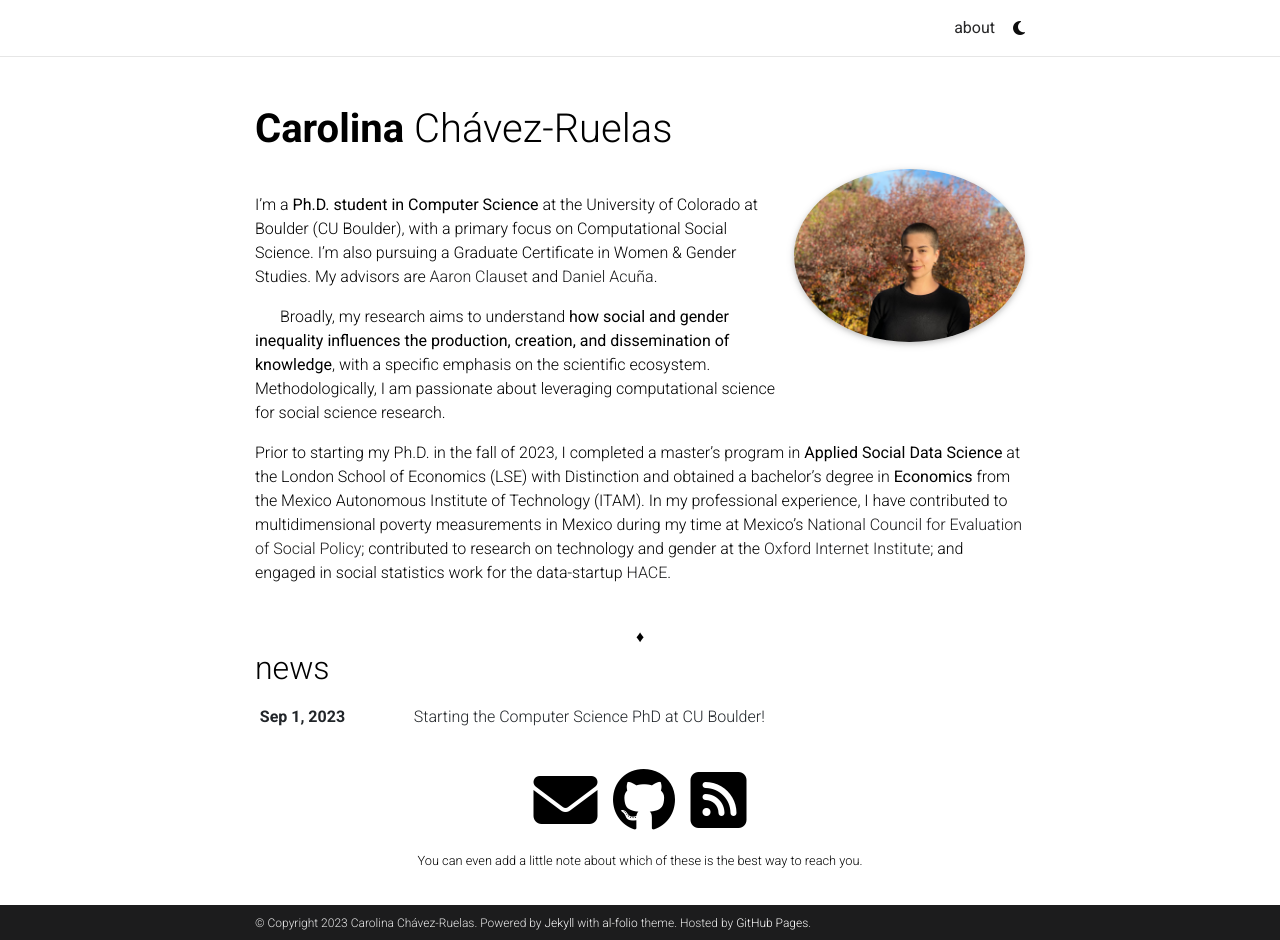
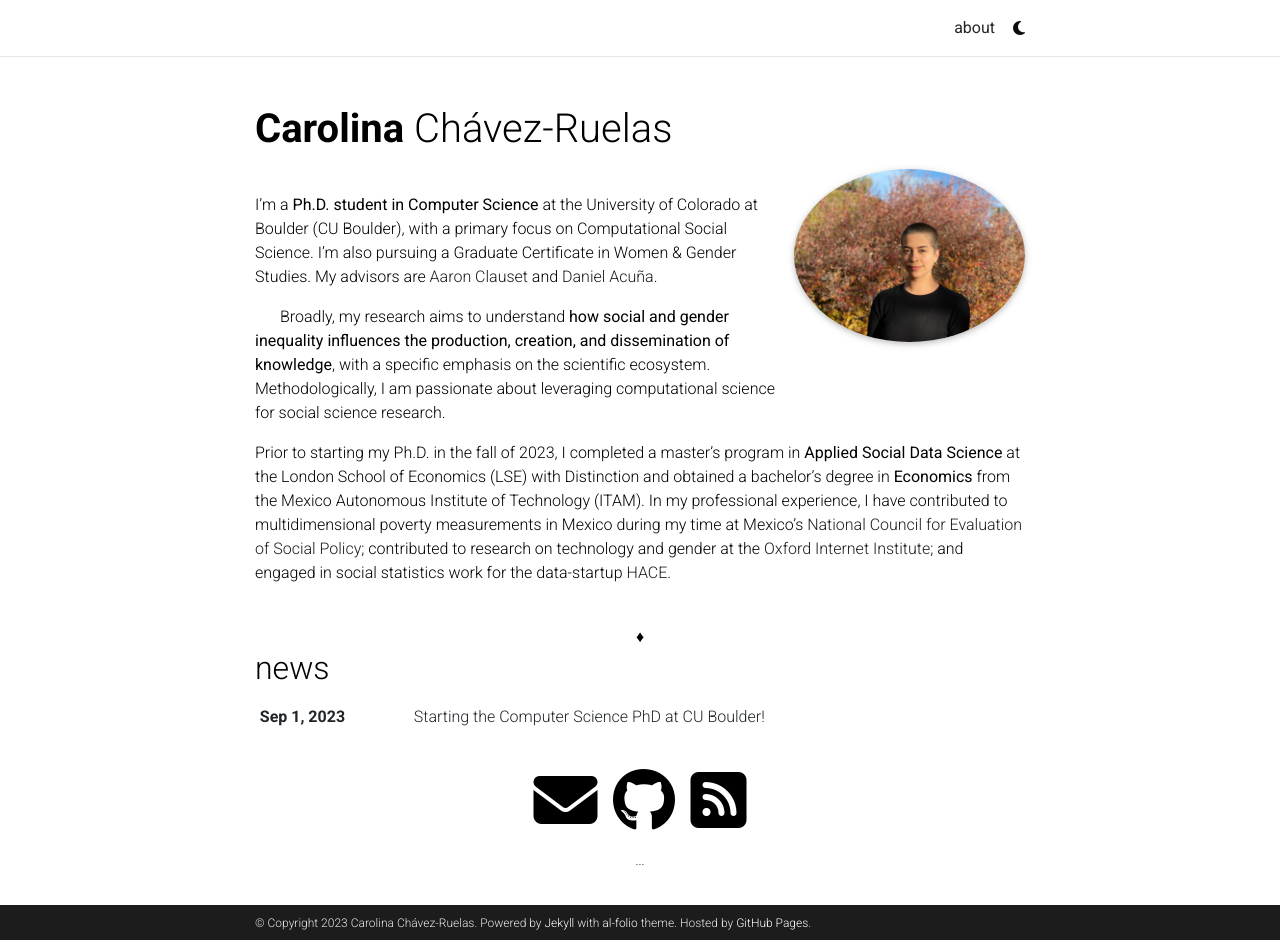
Before and after one commit to carolinachru/carolinachru.github.io, a Jekyll site: the page built from _pages/about.md, in a window 1280 px wide and 940 px high. Built offline with Jekyll 4.4.1, drawn with Linux system fonts in a browser that asks for light colours; full-size pictures stand in for the smaller copies a plugin makes; comment, search, counter and statistics services are not loaded; a style sheet for code colours, icons or effects is not loaded.

Commit message:
Update _config.yml

```diff
--- a/_config.yml
+++ b/_config.yml
@@ -1,4 +1,4 @@
-# -----------------------------------------------------------------------------
+ # -----------------------------------------------------------------------------
 # Site settings
 # -----------------------------------------------------------------------------
 
@@ -103,7 +103,7 @@
 wechat_qr: # filename of your wechat qr-code saved as an image (e.g., wechat-qr.png if saved to assets/img/wechat-qr.png)
 
 contact_note: >
-  You can even add a little note about which of these is the best way to reach you.
+  ...
 
 # -----------------------------------------------------------------------------
 # Analytics and search engine verification
```
